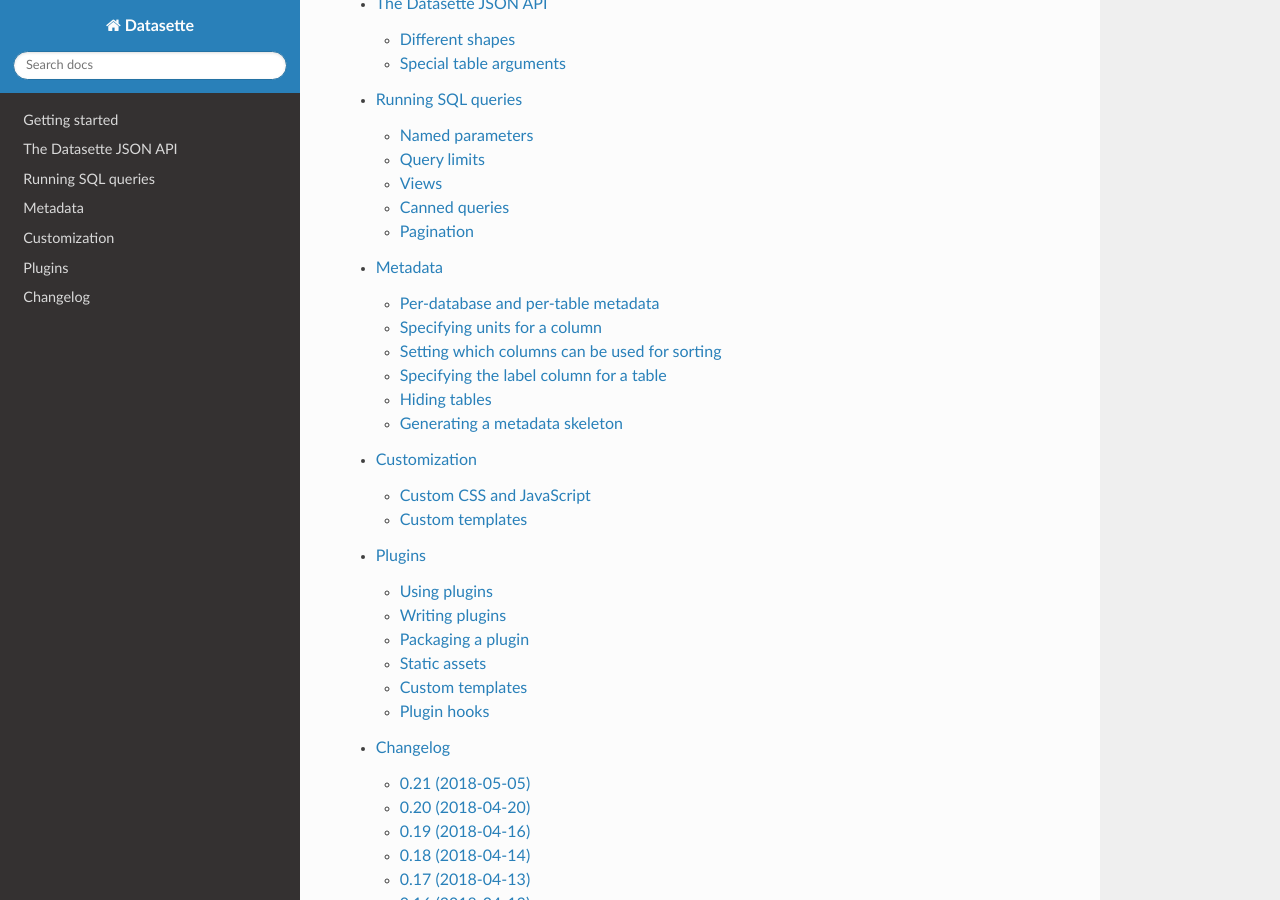
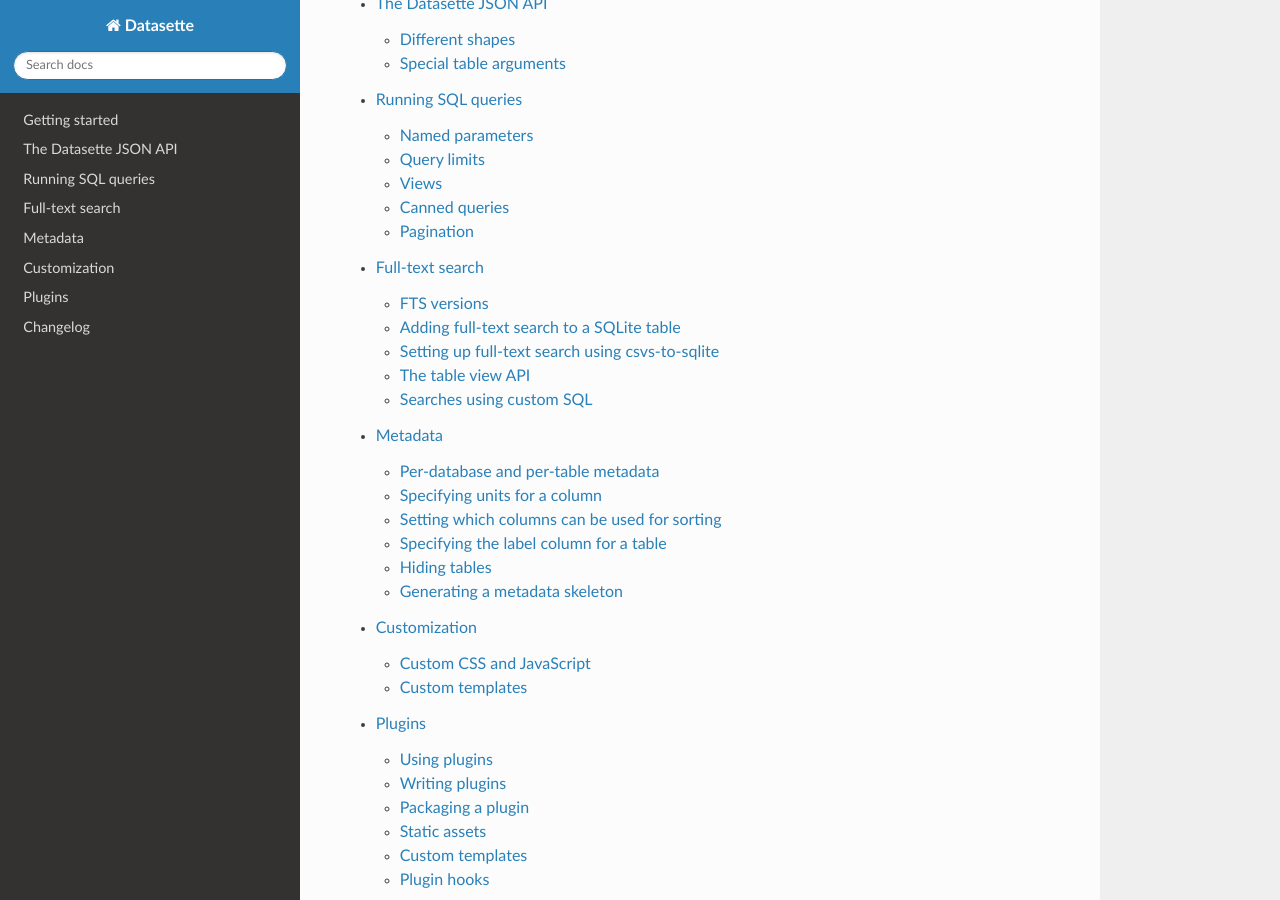
Before and after one commit to simonw/datasette, a Sphinx documentation site: the page built from docs/index.rst, in a window 1280 px wide and 900 px high, scrolled down 512 px. Built offline with Sphinx 7.4.7 and the Read the Docs theme 2.0.0, drawn with Linux system fonts in a browser that asks for light colours; some of the changed lines change nothing that is shown.

Commit message:
Documentation for SQLite full-text search support, closes #253

```diff
--- /dev/null
+++ b/docs/full_text_search.rst
@@ -0,0 +1,99 @@
+.. _full_text_search:
+
+Full-text search
+================
+
+SQLite includes `a powerful mechanism for enabling full-text search <https://www.sqlite.org/fts3.html>`_ against SQLite records. Datasette can detect if a table has had full-text search configured for it in the underlying database and       display a search interface for filtering that table.
+
+Datasette detects which tables have been configured for full-text search when it first inspects the database on startup (or via the ``datasette inspect`` command). You can visit the ``/-/inspect`` page on your Datasette instance to see the results of this inspection. Tables that have been configured for full-text search will have their ``fts_table`` property set to the name of another table (tables without full-text search will have this property set to ``null``).
+
+FTS versions
+------------
+
+There are three different versions of the SQLite FTS module: FTS3, FTS4 and FTS5. You can tell which versions are supported by your instance of Datasette by checking the ``/-/versions`` page.
+
+FTS5 is the most advanced module, but is usually not available is the SQLite version that is bundled with Python. If in doubt, you should use FTS4.
+
+Adding full-text search to a SQLite table
+-----------------------------------------
+
+Datasette takes advantage of the `external content <https://www.sqlite.org/fts3.html#_external_content_fts4_tables_>`_ mechanism in SQLite, which allows a full-text search virtual table to be associated with the contents of another SQLite table.
+
+To set up full-text search for a table, you need to do two things:
+
+* Create a new FTS virtual table associated with your table
+* Populate that FTS table with the data that you would like to be able to run searches against
+
+To enable full-text search for a table called ``items`` that works against the ``name`` and ``description`` columns, you would run the following SQL to create a new ``items_fts`` FTS virtual table::
+
+    CREATE VIRTUAL TABLE "items_fts" USING FTS4 (
+        name,
+        description,
+        content="items"
+    );
+
+This creates a set of tables to power full-text search against ``items``. The new ``items_fts`` table will be detected by Datasette as the ``fts_table`` for the ``items`` table.
+
+Creating the table is not enough: you also need to populate it with a copy of the data that you wish to make searchable. You can do that using the following SQL::
+
+    INSERT INTO "items_fts" (rowid, name, description)
+        SELECT rowid, name, description FROM items;
+
+If your table has columns that are foreign key references to other tables you can include that data in your full-text search index using a join. Imagine the ``items`` table has a foreign key column called ``category_id`` which refers to a ``categories`` table - you could create a full-text search table like this::
+
+    CREATE VIRTUAL TABLE "items_fts" USING FTS4 (
+        name,
+        description,
+        category_name,
+        content="items"
+    );
+
+And then populate it like this::
+
+    INSERT INTO "items_fts" (rowid, name, description, category_name)
+        SELECT items.rowid,
+        items.name,
+        items.description,
+        categories.name
+        FROM items JOIN categories ON items.category_id=categories.id;
+
+You can use this technique to populate the full-text search index from any combination of tables and joins that makes sense for your project.
+
+Setting up full-text search using csvs-to-sqlite
+------------------------------------------------
+
+If your data starts out in CSV files, you can use Datasette's companion tool `csvs-to-sqlite <https://github.com/simonw/csvs-to-sqlite>`_ to convert that file into a SQLite database and enable full-text search on specific columns. For a file called ``items.csv`` where you want full-text search to operate against the ``name`` and ``description`` columns you would run the following::
+
+    csvs-to-sqlite items.csv items.db -f name -f description
+
+The table view API
+------------------
+
+Table views that support full-text search can be queried using the ``?_search=TERMS`` querystring parameter. This will run the search against content from all of the columns that have been included in the index.
+
+SQLite full-text search supports wildcards. This means you can easily implement prefix auto-complete by including an asterisk at the end of the search term - for example::
+
+    /dbname/tablename/?_search=rob*
+
+This will return all records containing at least one word that starts with the letters ``rob``.
+
+You can also run searches against just the content of a specific named column by using ``_search_COLNAME=TERMS`` - for example, this would search for just rows where the ``name`` column in the FTS index mentions ``Sarah``::
+
+    /dbname/tablename/?_search_name=Sarah
+
+Searches using custom SQL
+-------------------------
+
+You can include full-text search results in custom SQL queries. The general pattern with SQLite search is to run the search as a sub-select that returns rowid values, then include those rowids in another part of the query.
+
+You can see the syntax for a basic search by running that search on a table page and then clicking "View and edit SQL" to see the underlying SQL. For example, consider this search for `cherry trees in San Francisco <https://san-francisco.datasettes.com/sf-trees/Street_Tree_List?_search=cherry>`_::
+
+    /sf-trees/Street_Tree_List?_search=cherry
+
+If you click `View and edit SQL <https://san-francisco.datasettes.com/sf-trees?sql=select+rowid%2C+*+from+Street_Tree_List+where+rowid+in+(select+rowid+from+[Street_Tree_List_fts]+where+[Street_Tree_List_fts]+match+%3Asearch)+order+by+rowid+limit+101&search=cherry>`_ you'll see that the underlying SQL looks like this::
+
+    select rowid, * from Street_Tree_List
+    where rowid in (
+        select rowid from [Street_Tree_List_fts]
+        where [Street_Tree_List_fts] match "cherry"
+    ) order by rowid limit 101
--- a/docs/index.rst
+++ b/docs/index.rst
@@ -19,6 +19,7 @@
    getting_started
    json_api
    sql_queries
+   full_text_search
    metadata
    custom_templates
    plugins
```
